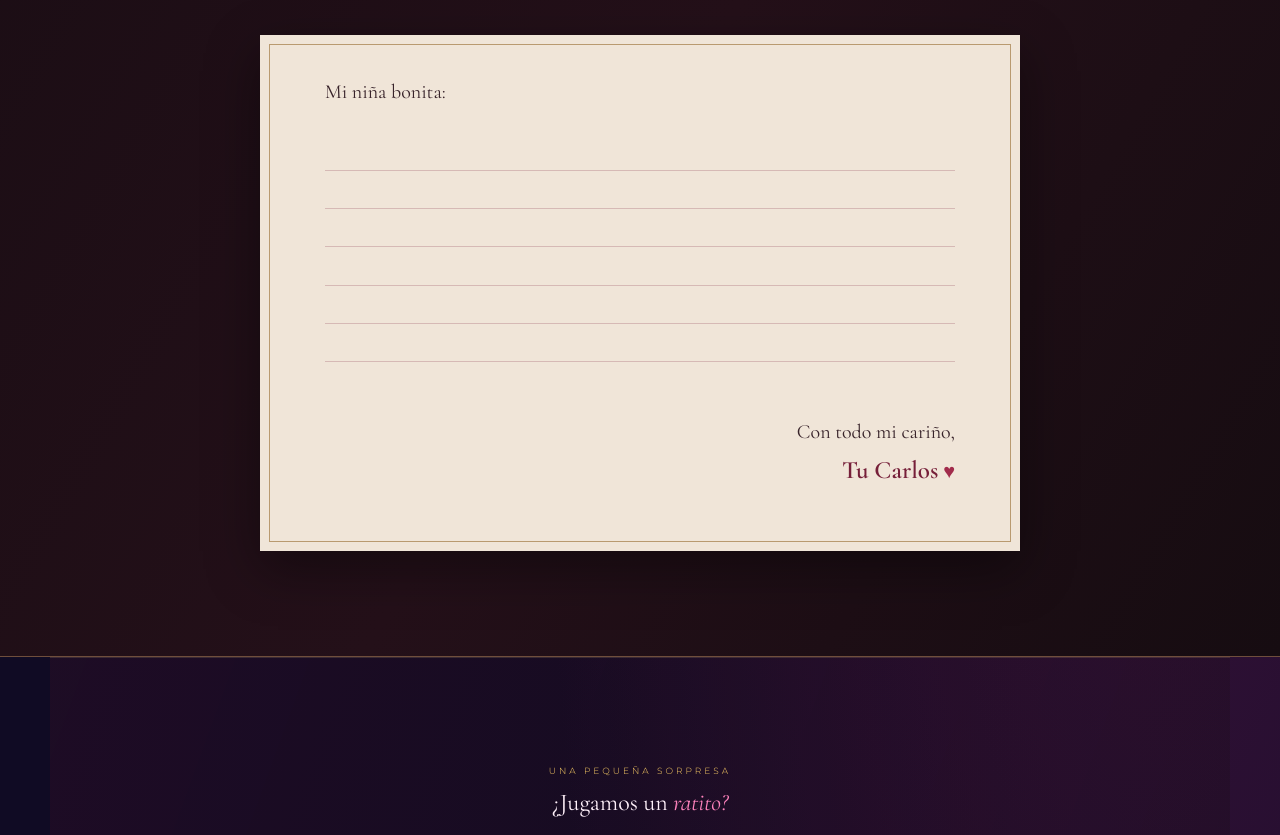
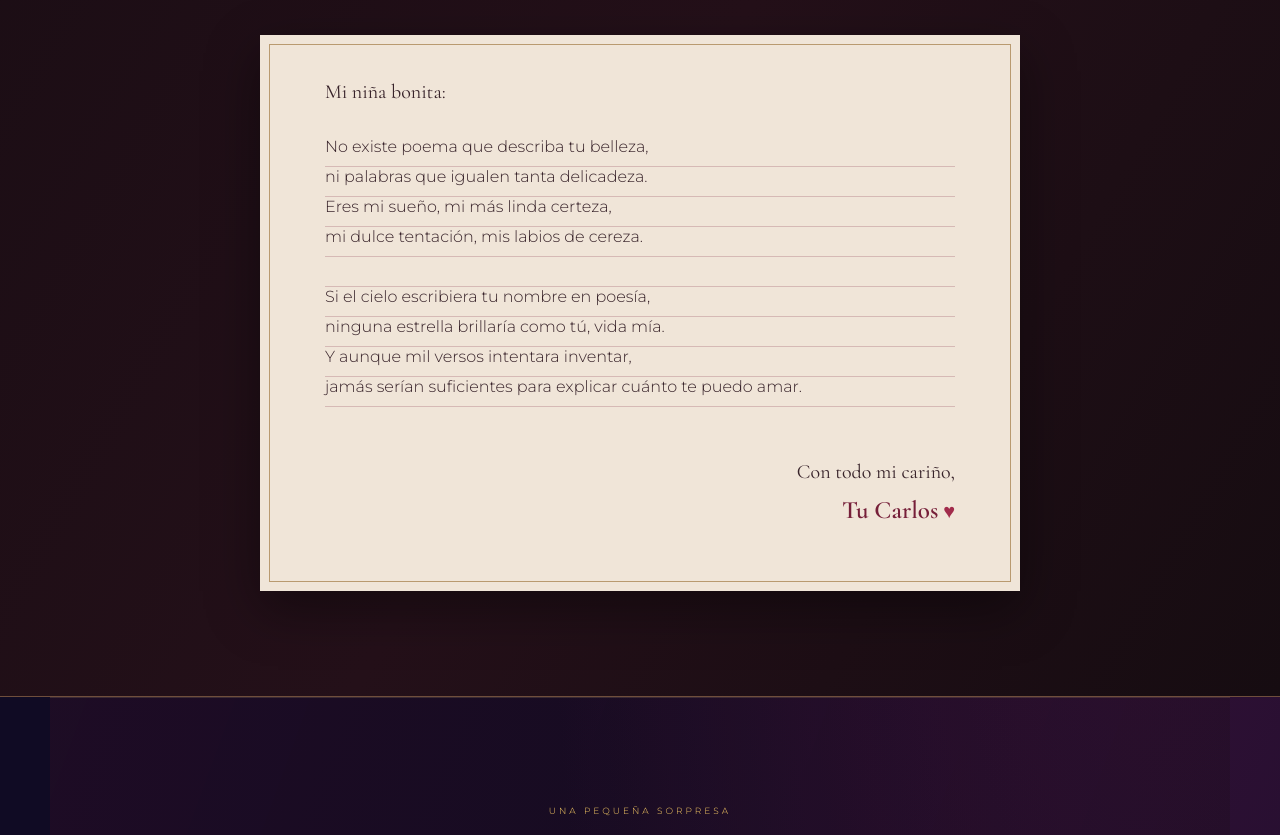
Before and after one commit to carlos505dp-jpg/nuestra-historiaE-C, a plain HTML site: page index.html in a window 1280 px wide. Shown: the part 7200-8035 px from the top of the page. Drawn offline with nearby package versions, Linux system fonts and the light colour scheme.

Commit message:
Add files via upload

```diff
--- a/index.html
+++ b/index.html
@@ -156,8 +156,16 @@
         <div class="gold-line"></div>
         <div class="letter letter-blank">
           <p>Mi niña bonita:</p>
-          <div class="write-lines" aria-label="Espacio reservado para escribir tu carta">
-            <span></span><span></span><span></span><span></span><span></span><span></span>
+          <div class="write-lines" aria-label= "espacio para ecribir la carta">
+            <span>No existe poema que describa tu belleza,</span>
+            <span>ni palabras que igualen tanta delicadeza.</span>
+            <span>Eres mi sueño, mi más linda certeza,</span>
+            <span>mi dulce tentación, mis labios de cereza.</span>
+            <span></span>
+            <span>Si el cielo escribiera tu nombre en poesía,</span>
+            <span>ninguna estrella brillaría como tú, vida mía.</span>
+            <span>Y aunque mil versos intentara inventar,</span>
+            <span>jamás serían suficientes para explicar cuánto te puedo amar.</span>
           </div>
           <p class="letter-sign">Con todo mi cariño,<br><strong>Tu Carlos</strong> <span>♥</span></p>
         </div>
```
